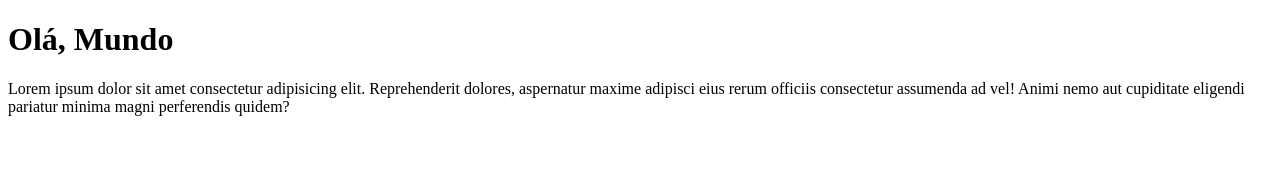
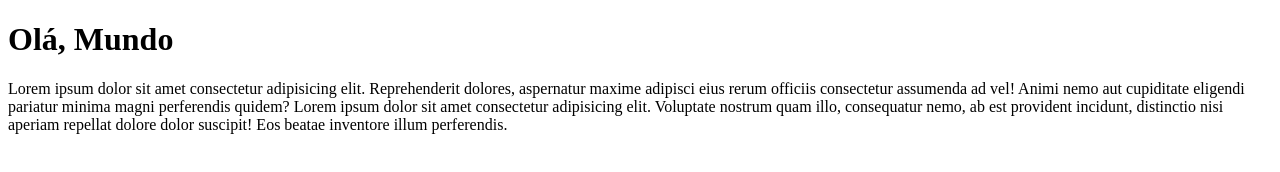
Before and after one commit to Paulojorgemiguel/Ola-Mundo, a plain HTML site: page site_de_exemplo/index.html in a window 1280 px wide. Drawn offline with Linux system fonts and the light colour scheme.

Commit message:
Criei um paragrafo

```diff
--- a/site_de_exemplo/index.html
+++ b/site_de_exemplo/index.html
@@ -8,7 +8,8 @@
 <body>
     <H1>Olá, Mundo</H1>
     <p>
-        Lorem ipsum dolor sit amet consectetur adipisicing elit. Reprehenderit dolores, aspernatur maxime adipisci eius rerum officiis consectetur assumenda ad vel! Animi nemo aut cupiditate eligendi pariatur minima magni perferendis quidem?
+        Lorem ipsum dolor sit amet consectetur adipisicing elit. Reprehenderit dolores, aspernatur maxime adipisci eius rerum officiis consectetur assumenda ad vel! Animi nemo aut cupiditate eligendi pariatur minima magni perferendis quidem? Lorem ipsum dolor sit amet consectetur adipisicing elit. Voluptate nostrum quam illo, consequatur nemo, ab est provident incidunt, distinctio nisi aperiam repellat dolore dolor suscipit! Eos beatae inventore illum perferendis.
     </p>
+
 </body>
 </html>
```
